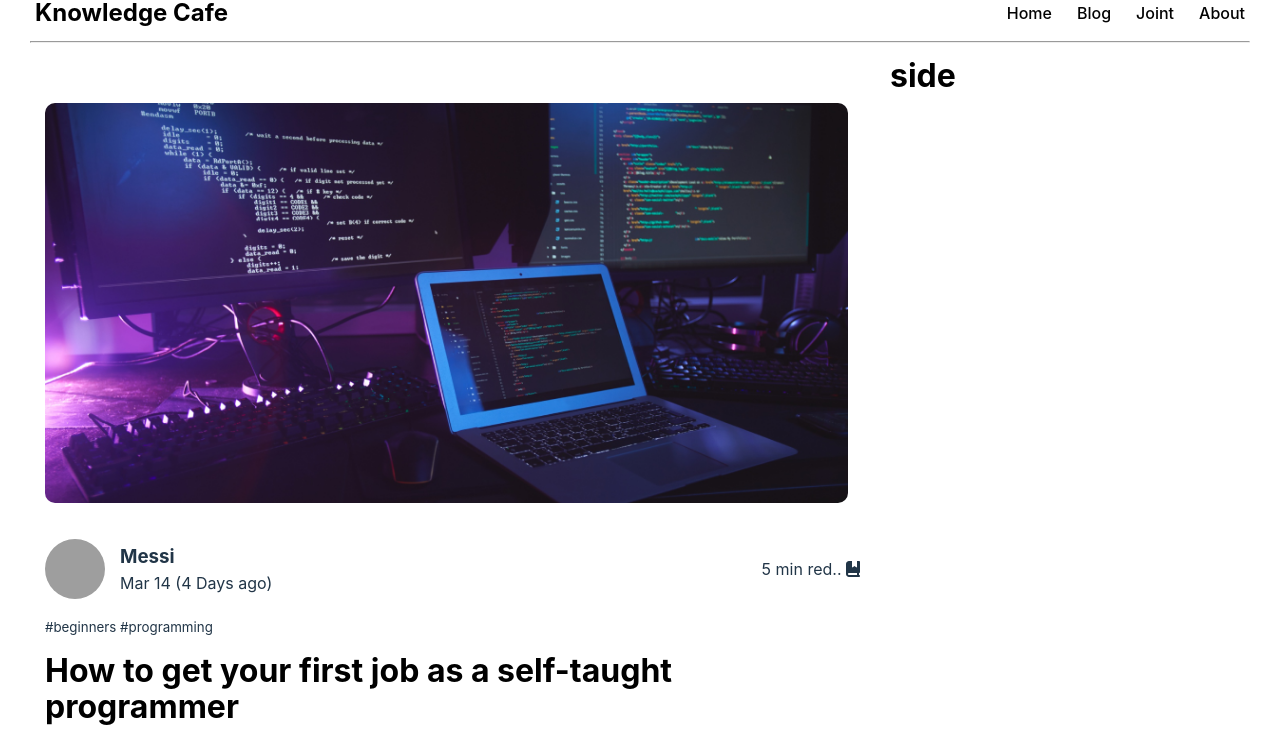
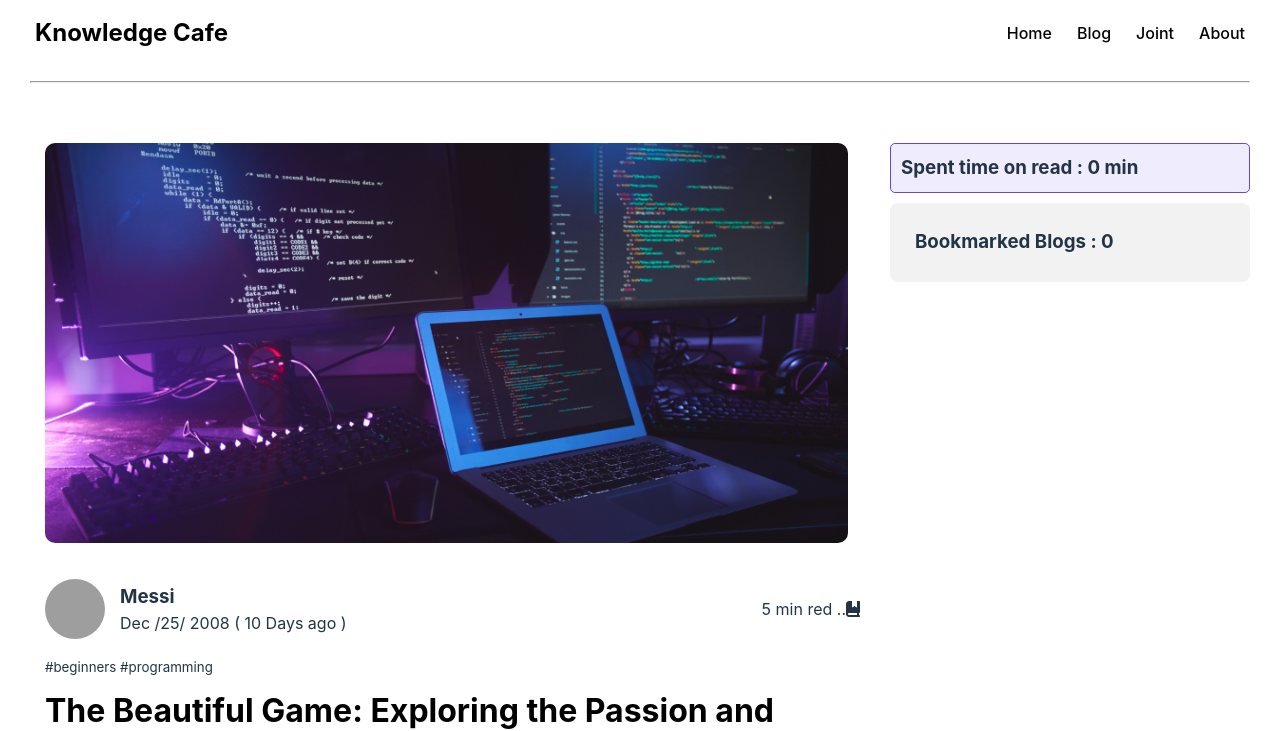
Before and after one commit to mehedihasan8/knowledge-cafe, a React (Vite) app: page / in a window 1280 px wide. Shown: the top 731 px of the page. Built offline with nearby package versions, Linux system fonts and the light colour scheme; grey boxes are pictures that could not be loaded.

Commit message:
bookmark section and spent time countdown done

```diff
--- a/public/data.json
+++ b/public/data.json
@@ -6,7 +6,9 @@
     "baner": "./Rectangle.png",
     "age": 28,
     "name": "Messi",
-    "about": "How to get your first job as a self-taught programmer"
+    "about": "The Beautiful Game: Exploring the Passion and Power of Football",
+    "publisht_in": "Dec /25/ 2008",
+    "publisht_date": 10
   },
   {
     "id": 2,
@@ -15,7 +17,9 @@
     "baner": "https://img.freepik.com/free-photo/rear-view-programmer-working-all-night-long_1098-18697.jpg?w=740&t=st=1680191611~exp=1680192211~hmac=0874e84e5a50d00d58906a6780eda4100204d8437c0f6fde9aad7649eb8cfd97",
     "age": 25,
     "name": "Mohamed Salah",
-    "about": "How to get your first job as a self-taught programmer"
+    "about": "How to get your first job as a self-taught programmer",
+    "publisht_in": "Mar /20/ 2001",
+    "publisht_date": 4
   },
   {
     "id": 3,
@@ -24,7 +28,9 @@
     "baner": "./Rectangle-2.png",
     "age": 39,
     "name": "Arline Molina",
-    "about": "How to get your first job as a self-taught programmer"
+    "about": "What is Digital Marketing ?",
+    "publisht_in": "Jan /15/ 2008",
+    "publisht_date": 8
   },
   {
     "id": 4,
@@ -33,6 +39,8 @@
     "baner": "./Rectangle-3.png",
     "age": 32,
     "name": "Neymar",
-    "about": "How to get your first job as a self-taught programmer"
+    "about": "Mastering Programming : From Beginner to Expert",
+    "publisht_in": "Sep /10/ 2010",
+    "publisht_date": 15
   }
 ]
--- /dev/null
+++ b/src/components/BookmarkTitle/BookmarkTitle.css
@@ -0,0 +1,6 @@
+.single {
+  padding: 10px;
+  border-radius: 5px;
+  margin: 8px 0;
+  background-color: rgb(255, 255, 255);
+}
--- /dev/null
+++ b/src/components/BookmarkTitle/BookmarkTitle.jsx
@@ -0,0 +1,12 @@
+import React from "react";
+import "./BookmarkTitle.css";
+
+const BookmarkTitle = ({ singleCard }) => {
+  return (
+    <div className="single">
+      <p>{singleCard.about}</p>
+    </div>
+  );
+};
+
+export default BookmarkTitle;
--- a/src/components/Header/Header.css
+++ b/src/components/Header/Header.css
@@ -1,5 +1,5 @@
 .header-container {
-  padding: 0 20px;
+  padding: 20px;
   display: flex;
   justify-content: space-between;
   align-items: center;
--- a/src/components/Home/Home.jsx
+++ b/src/components/Home/Home.jsx
@@ -1,23 +1,40 @@
 import React, { useEffect, useState } from "react";
 import Post from "../Post/Post";
+import Side from "../Side/Side";
 import "./Home.css";
 
 const Home = () => {
   const [posts, setPosts] = useState([]);
+  const [card, setCard] = useState([]);
+  const [time, setTime] = useState([]);
+  //   const [time, setTime] = useState(0);
   useEffect(() => {
     fetch("data.json")
       .then((res) => res.json())
       .then((data) => setPosts(data));
   }, []);
+  const handelReadTime = (times) => {
+    const newTime = [...time, times];
+    setTime(newTime);
+  };
+  const handelbookmark = (post) => {
+    const newCard = [...card, post];
+    setCard(newCard);
+  };
   return (
     <dir className="home-container">
       <div className="post-container">
         {posts.map((post) => (
-          <Post post={post}></Post>
+          <Post
+            post={post}
+            handelbookmark={handelbookmark}
+            handelReadTime={handelReadTime}
+            key={post.id}
+          ></Post>
         ))}
       </div>
       <div className="side-container">
-        <h1>side</h1>
+        <Side card={card} key={card.id} time={time}></Side>
       </div>
     </dir>
   );
--- a/src/components/Post/Post.jsx
+++ b/src/components/Post/Post.jsx
@@ -1,12 +1,8 @@
 import React from "react";
 import "./Post.css";
 import { FontAwesomeIcon } from "@fortawesome/react-fontawesome";
-import {
-  faBookBookmark,
-  faAddressBook,
-} from "@fortawesome/free-solid-svg-icons";
-const Post = ({ post }) => {
-  console.log(post);
+import { faBookBookmark } from "@fortawesome/free-solid-svg-icons";
+const Post = ({ post, handelbookmark, handelReadTime }) => {
   return (
     <div className="post">
       <img className="post-banner-img" src={post.baner} alt="" />
@@ -15,13 +11,15 @@ const Post = ({ post }) => {
           <img className="auther-img" src={post.picture} alt="" />
           <div>
             <h3>{post.name}</h3>
-            <p>Mar 14 (4 Days ago)</p>
+            <p>
+              {post.publisht_in} ( {post.publisht_date} Days ago )
+            </p>
           </div>
         </div>
         <div className="">
           <p>
-            5 min red..{" "}
-            <span>
+            {post.minutes} min red ..
+            <span onClick={() => handelbookmark(post)}>
               <FontAwesomeIcon icon={faBookBookmark} />
             </span>
           </p>
@@ -31,7 +29,9 @@ const Post = ({ post }) => {
         <small>#beginners </small> <small>#programming</small>
       </p>
       <h1 className="post-title">{post.about}</h1>
-      <button className="btn-more">Mark as read...</button>
+      <button onClick={() => handelReadTime(post)} className="btn-more">
+        Mark as read...
+      </button>
     </div>
   );
 };
--- /dev/null
+++ b/src/components/Side/Side.css
@@ -0,0 +1,20 @@
+.side-container {
+  position: sticky;
+  top: 20px;
+}
+
+.spend-time {
+  margin-top: 45px;
+  margin-right: 15px;
+  padding: 10px;
+  background-color: rgba(96, 71, 236, 0.1);
+  border: 1px solid #6047ec;
+  border-radius: 5px;
+}
+.bookmark-section {
+  background: rgba(17, 17, 17, 0.05);
+  border-radius: 8px;
+  margin-top: 10px;
+  margin-right: 15px;
+  padding: 25px;
+}
--- /dev/null
+++ b/src/components/Side/Side.jsx
@@ -0,0 +1,27 @@
+import React from "react";
+import BookmarkTitle from "../BookmarkTitle/BookmarkTitle";
+import "./Side.css";
+const Side = ({ card, time }) => {
+  //   console.log(card);
+  let total = 0;
+  for (const post of time) {
+    total = total + post.minutes;
+  }
+  return (
+    <div className="side-container">
+      <div className="spend-time">
+        <h3>Spent time on read : {total} min</h3>
+      </div>
+      <div className="bookmark-section">
+        <h3>Bookmarked Blogs : {card.length}</h3>
+        <div className="">
+          {card.map((singleCard) => (
+            <BookmarkTitle singleCard={singleCard}></BookmarkTitle>
+          ))}
+        </div>
+      </div>
+    </div>
+  );
+};
+
+export default Side;
```
